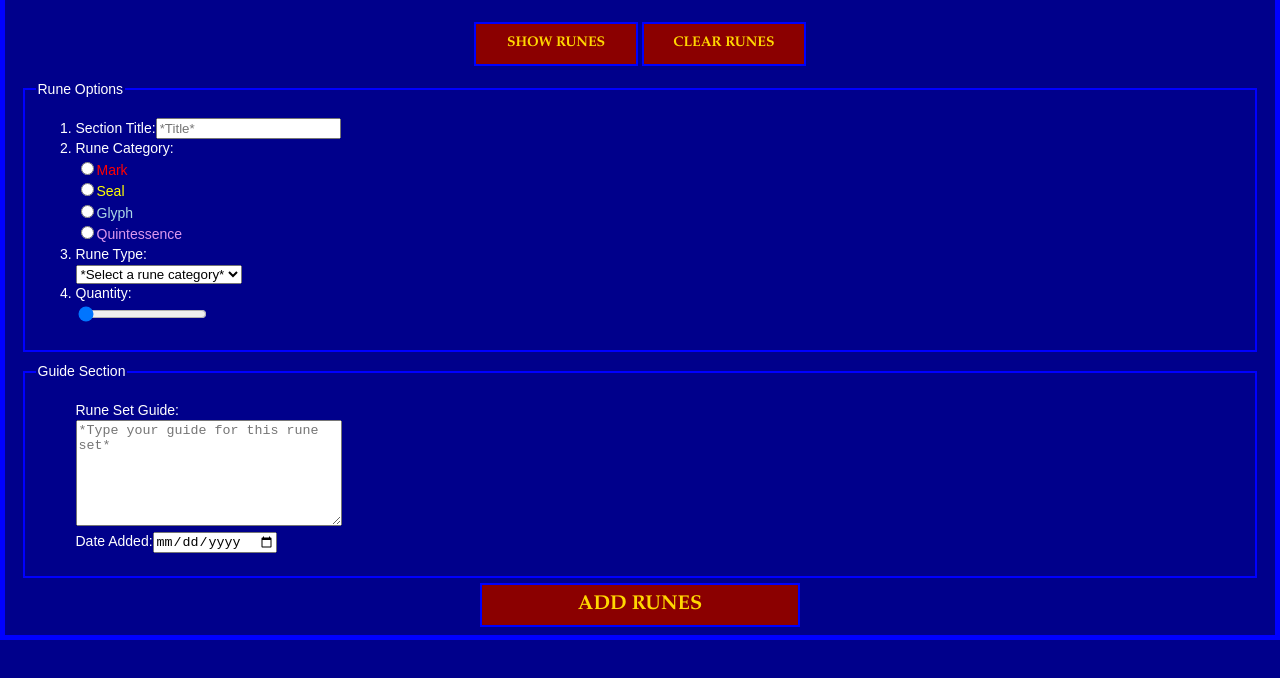
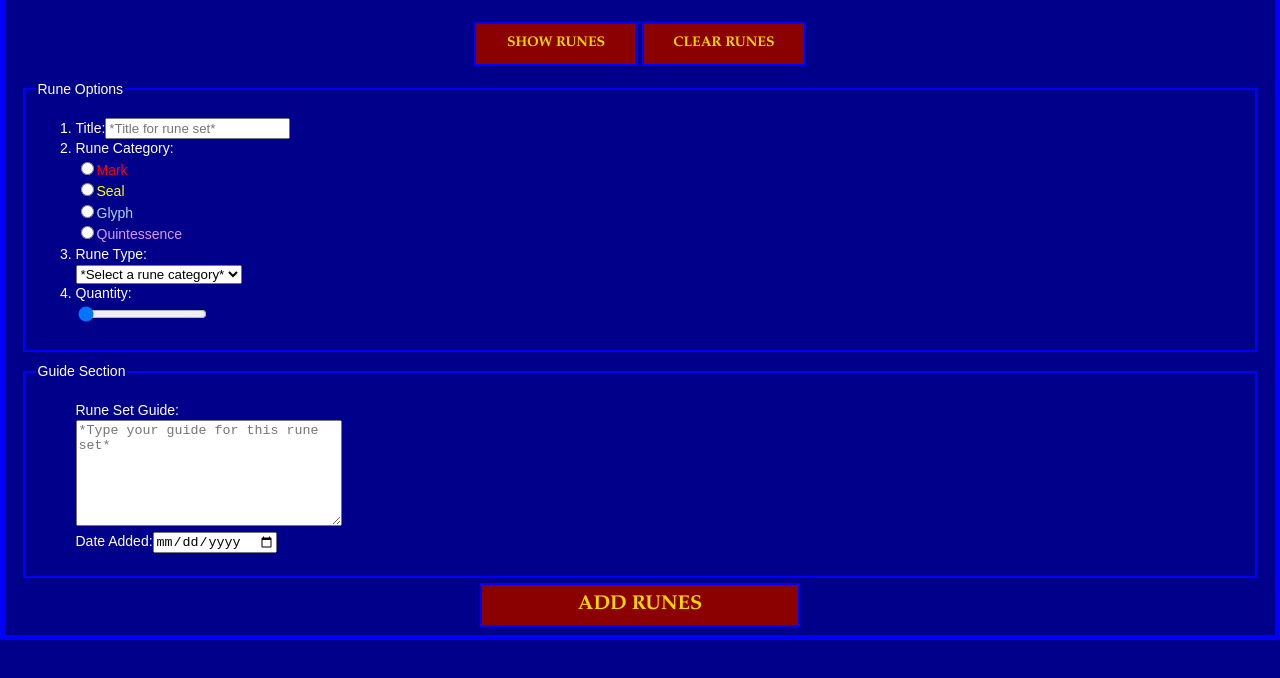
Before and after one commit to recarlin/LoL_Guide_Builder, a plain HTML site: page additem.html in a window 1280 px wide. Shown: the part 70-748 px from the top of the page. Drawn offline with Linux system fonts and the light colour scheme.

Commit message:
Small edit

```diff
--- a/additem.html
+++ b/additem.html
@@ -24,7 +24,7 @@
 			<fieldset>
 				<legend>Rune Options</legend>
 				<ol>
-					<li><label for="sectitle">Section Title:</label><input type="text" id="secTitle" placeholder="*Title*"/></li>
+					<li><label for="sectitle">Title:</label><input type="text" id="secTitle" placeholder="*Title for rune set*"/></li>
 					<li id="test">Rune Category:
 						<ul id="runeCat"><img id="pic" style="float:right"/>
 							<li><input type="radio" value="Mark" id="mark" name="runeCat"/><label id="m" for="mark">Mark</label></li>
```
